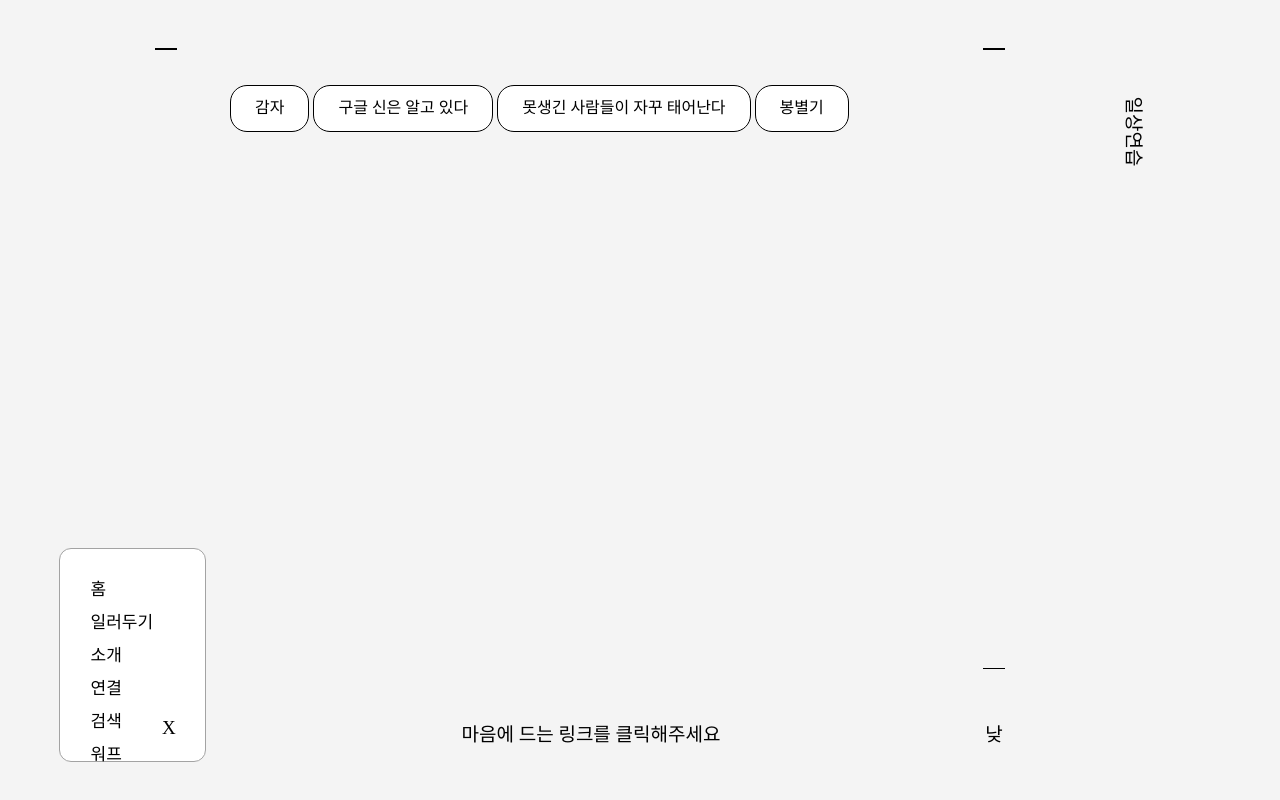
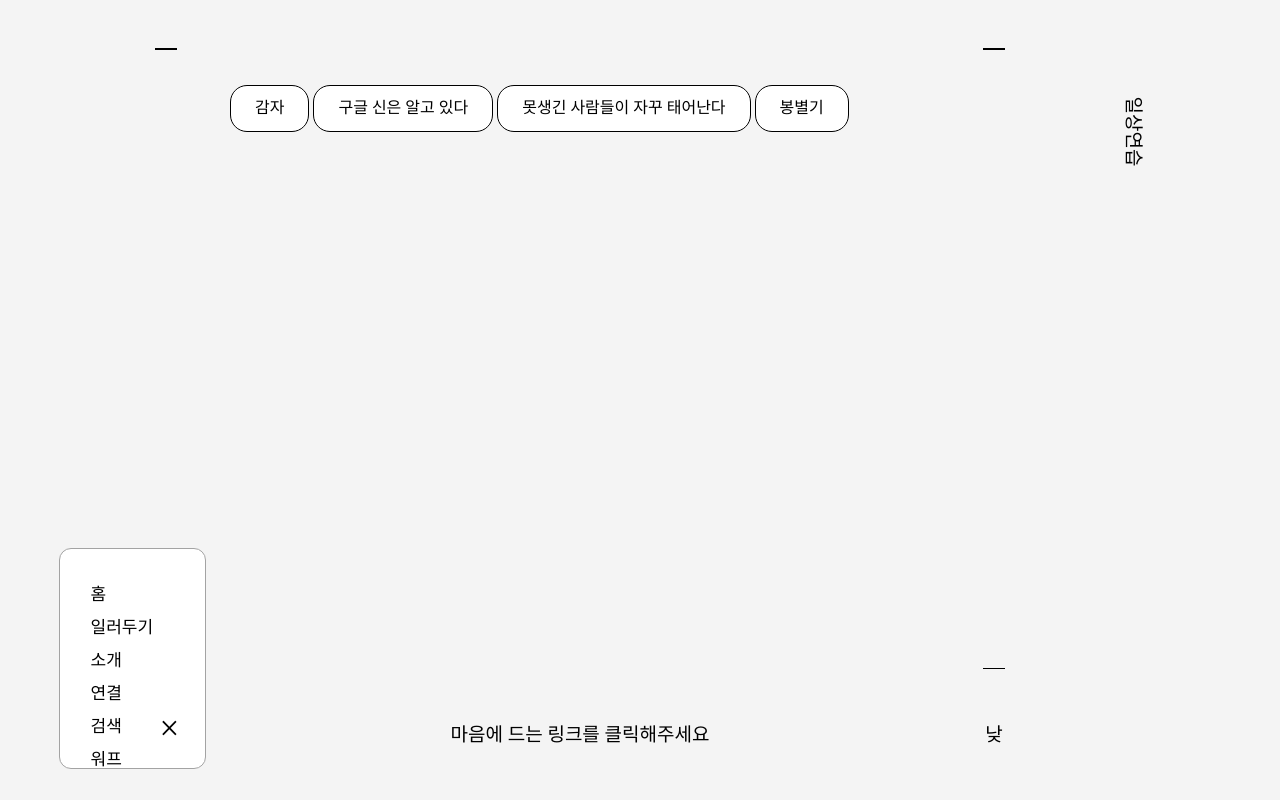
Before and after one commit to minumsa/daily-practice, a Gatsby site: page / in a window 1280 px wide. Built offline with nearby package versions, Linux system fonts and the light colour scheme; Gatsby itself is replaced by a stand-in of ours; a web font is replaced by a local one.

Commit message:
Category 컴포넌트 만들기

```diff
--- /dev/null
+++ b/src/components/Nav/Category.css
@@ -0,0 +1,35 @@
+.category-container {
+  display: flex;
+  flex-direction: column;
+  position: relative;
+  padding-top: 22px;
+  width: 145px;
+  height: 197px;
+  background-color: white;
+  bottom: 174px;
+  right: 34px;
+  border: 1px solid rgb(163, 163, 163);
+  border-radius: 12px;
+  /* text-align: left; */
+  z-index: 1;
+}
+
+.category {
+  font-size: 17px;
+  width: 150px;
+  margin-left: 29px;
+  padding: 4px 2px 4px 2px;
+}
+
+.close {
+  font-size: 35px;
+  font-weight: 330;
+  position: relative;
+  justify-content: center;
+  width: 22px;
+  height: 2.5px;
+  margin-top: 3px;
+  top: 135px;
+  left: 100px;
+  z-index: 2;
+}
--- /dev/null
+++ b/src/components/Nav/Category.tsx
@@ -0,0 +1,31 @@
+import React, { FC } from "react";
+import "./Category.css";
+import { Link } from "gatsby";
+
+const Category: FC = () => {
+  return (
+    <div className="category-container">
+      <div className="close">×</div>
+      <div className="category">
+        <Link to="/">홈</Link>
+      </div>
+      <div className="category">
+        <Link to="/intro">일러두기</Link>
+      </div>
+      <div className="category">
+        <Link to="/explain">소개</Link>
+      </div>
+      <div className="category">
+        <Link to="/connect">연결</Link>
+      </div>
+      <div className="category">
+        <Link to="/search">검색</Link>
+      </div>
+      <div className="category">
+        <Link to="/warp">워프</Link>
+      </div>
+    </div>
+  );
+};
+
+export default Category;
--- a/src/components/Nav/Menu.css
+++ b/src/components/Nav/Menu.css
@@ -1,26 +1,3 @@
-.site-nav {
-  padding-top: 22px;
-  width: 145px;
-  height: 190px;
-  display: flex;
-  flex-direction: column;
-  background-color: white;
-  position: relative;
-  bottom: 174px;
-  right: 34px;
-  border: 1px solid rgb(163, 163, 163);
-  border-radius: 12px;
-  /* text-align: left; */
-  z-index: 1;
-}
-
-.site-nav-nav {
-  font-size: 17px;
-  width: 150px;
-  margin-left: 29px;
-  padding: 4px 2px 4px 2px;
-}
-
 .hamburger {
   /* background-color: aquamarine; */
   display: flex;
@@ -32,18 +9,6 @@
   margin-top: 3px;
 }
 
-.x {
-  /* background-color: aquamarine; */
-  position: relative;
-  justify-content: center;
-  width: 22px;
-  height: 2.5px;
-  margin-top: 3px;
-  bottom: 5px;
-  right: 15px;
-  z-index: 2;
-}
-
 @media (max-width: 550px) {
   .hamburger {
     display: none;
--- a/src/components/Nav/Menu.tsx
+++ b/src/components/Nav/Menu.tsx
@@ -1,37 +1,14 @@
 import React, { FC } from "react";
-
 import "./Menu.css";
 import { Link } from "gatsby";
+import Category from "./Category";
 
 const Menu: FC = () => {
   return (
     <>
       <div className="hamburger">
-        <div className="site-nav">
-          {/* <div className="trigger"> */}
-          <div className="site-nav-nav">
-            <Link to="/">홈</Link>
-          </div>
-          <div className="site-nav-nav">
-            <Link to="/intro">일러두기</Link>
-          </div>
-          <div className="site-nav-nav">
-            <Link to="/explain">소개</Link>
-          </div>
-          <div className="site-nav-nav">
-            <Link to="/connect">연결</Link>
-          </div>
-          <div className="site-nav-nav">
-            <Link to="/search">검색</Link>
-          </div>
-          <div className="site-nav-nav">
-            <Link to="/warp">워프</Link>
-          </div>
-          {/* </div> */}
-        </div>
+        <Category />
       </div>
-      <div className="x">X</div>
-      {/* <div className="menu"></div> */}
     </>
   );
 };
```
